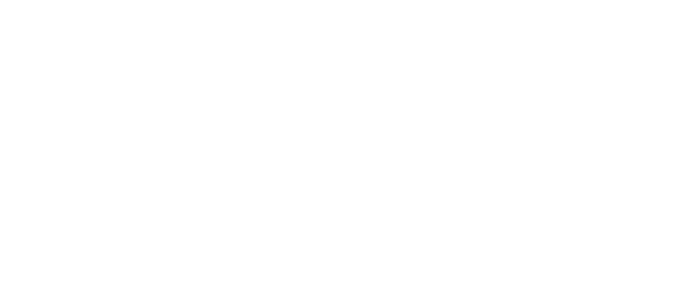
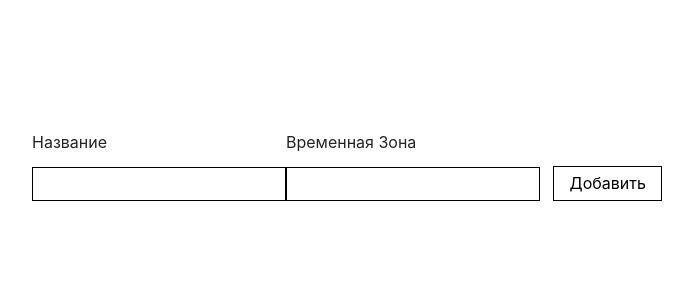
Before and after one commit to staceyviolet/react-practice-tasks, a React (Create React App) app: page / in a window 1280 px wide. Shown: the top 300 px of the page, without its empty margins (293-986 px from the left). Built offline with nearby package versions, Linux system fonts and the light colour scheme.

Commit message:
homework-6

```diff
--- a/src/App.js
+++ b/src/App.js
@@ -13,6 +13,8 @@
 import WorkoutsTracker from "./components/WorkoutsTrack/WorkoutsTracker";
 import Cards from "./components/Cards/Cards";
 import {Decomposition} from "./components/Decomposition/Decomposition";
+import {WorldClock} from "./components/WorldClock/WorldClock";
+
 
 function App() {
     return (
@@ -31,7 +33,7 @@
             {/*<Decomposition/>*/}
 
             {/*HOMEWORK 6*/}
-
+            <WorldClock/>
         </div>
     );
 }
--- a/src/components/WorldClock/AddClockForm.jsx
+++ b/src/components/WorldClock/AddClockForm.jsx
@@ -1,23 +1,17 @@
 import * as React from 'react'
 import FormInput from "../WorkoutsTrack/FormInput";
-import {useState} from "react";
+import './addClockForm.css'
 
-export const AddClockForm = ({}) => {
-    const [name, setName] = useState('')
-    const [timeZone, setTimeZone] = useState('')
-
-    const handleSubmit = (e) => {
-        e.preventDefault()
-    }
-
+export const AddClockForm = ({name, timezone, handleChange, handleSubmit}) => {
     return (
-        <>
+        <div className={'add-clock-form'}>
             <form onSubmit={handleSubmit}>
                 <FormInput fieldName={"name"} fieldValue={name} labelText={"Название"}
-                           onChange={(e) => setName(e.target.value)}/>
-                <FormInput fieldName={"timeZone"} fieldValue={timeZone} labelText={"Временная Зона"}
-                           onChange={(e) => setTimeZone(e.target.value)}/>
+                           onChange={handleChange}/>
+                <FormInput fieldName={"timezone"} fieldValue={timezone} labelText={"Временная Зона"}
+                           onChange={handleChange}/>
+                <button type={"submit"}>Добавить</button>
             </form>
-        </>
+        </div>
     )
 }
--- /dev/null
+++ b/src/components/WorldClock/Clock.jsx
@@ -0,0 +1,17 @@
+import * as React from 'react'
+import './clock.css'
+
+export const Clock = ({clock, removeClock}) => {
+    return (
+        <div className={"clock"}>
+            <div className={"clock__name"}>{clock.name}</div>
+            <div className={"clock__delete"} onClick={() => removeClock(clock.id)}>x</div>
+            <div className={"clock__face"}>
+                <div className={"clock__hand hour"}></div>
+                <div className={"clock__hand minute"}></div>
+                <div className={"clock__hand second"}></div>
+                {clock.timeZone}
+            </div>
+        </div>
+    )
+}
--- a/src/components/WorldClock/WorldClock.jsx
+++ b/src/components/WorldClock/WorldClock.jsx
@@ -1,10 +1,51 @@
 import * as React from 'react'
 import {AddClockForm} from "./AddClockForm";
+import {useState} from "react";
+import {generate} from "shortid";
+import {Clock} from "./Clock";
+import './worldClock.css'
 
-export const WorldClock = ({  }) => {
-  return (
-    <>
-      <AddClockForm />
-    </>
-  )
+export const WorldClock = ({}) => {
+    const [name, setName] = useState('')
+    const [timezone, setTimezone] = useState('')
+    const [clocksArray, setClocksArray] = useState([])
+
+    const handleChange = (e) => {
+        e.preventDefault()
+
+        if (e.target.name === "name") {
+            setName(e.target.value)
+        }
+        if (e.target.name === "timezone") {
+            setTimezone(e.target.value)
+        }
+    }
+
+
+    const handleSubmit = (e) => {
+        e.preventDefault()
+        setClocksArray((prev) => {
+            return [...prev, {
+                id: generate(),
+                name: name,
+                timezone: timezone
+            }]
+        })
+    }
+
+    const handleRemoveClick = (id) => {
+        setClocksArray(prev => prev.filter(clock => clock.id !== id))
+    }
+
+    return (
+        <div className={"world-clock"}>
+            <AddClockForm handleSubmit={handleSubmit} handleChange={handleChange}/>
+            <div className={"world-clock__clocks"}>
+                {clocksArray.map(clock => {
+                    return <Clock key={clock.id} clock={clock} removeClock={handleRemoveClick}/>
+                })}
+            </div>
+        </div>
+    )
+
 }
--- /dev/null
+++ b/src/components/WorldClock/addClockForm.css
@@ -0,0 +1,24 @@
+.add-clock-form form {
+    display: flex;
+    justify-content: space-between;
+    width: 630px;
+    box-sizing: border-box;
+    margin-bottom: 20px;
+}
+
+.add-clock-form form input, .add-clock-form form button {
+    line-height: 30px;
+    background: white;
+    border: 1px solid black;
+    align-self: flex-end;
+}
+
+.add-clock-form form input {
+    margin-top: 5px;
+}
+
+.add-clock-form form button {
+    cursor: pointer;
+    height: 35px;
+    width: 150px;
+}
--- /dev/null
+++ b/src/components/WorldClock/clock.css
@@ -0,0 +1,64 @@
+.clock {
+    display: flex;
+    flex-direction: column;
+    margin: 20px;
+}
+
+.clock__name {
+    align-self: center;
+}
+
+.clock__face {
+    background: white;
+    border: 1px solid black;
+    border-radius: 50%;
+    width: 100px;
+    height: 100px;
+    position: relative;
+    margin: 0 auto;
+}
+
+.clock__hand {
+    position: absolute;
+    background: black;
+    border-radius: 10px;
+    transform-origin: bottom;
+}
+
+.hour {
+    width: 1.8%;
+    height: 25%;
+    top: 25%;
+    left: 48.85%;
+    opacity: 0.8;
+}
+
+.minute {
+    width: 1.6%;
+    height: 30%;
+    top: 19%;
+    left: 48.9%;
+    opacity: 0.8;
+}
+
+.second {
+    width: 1%;
+    height: 40%;
+    top: 9%;
+    left: 49.25%;
+    opacity: 0.8;
+}
+
+.clock__delete {
+    background: white;
+    border: 1px solid black;
+    border-radius: 50%;
+    width: 20px;
+    height: 20px;
+    cursor: pointer;;
+    display: flex;
+    justify-content: center;
+    align-items: center;
+    padding: 0 0 5px;
+    align-self: flex-end;
+}
--- /dev/null
+++ b/src/components/WorldClock/worldClock.css
@@ -0,0 +1,14 @@
+.world-clock {
+    min-height: 100vh;
+    display: flex;
+    flex-direction: column;
+    align-items: center;
+    justify-content: center;
+}
+
+.world-clock__clocks {
+    min-height: 450px;
+    width: 530px;
+    display: flex;
+    flex-wrap: wrap;
+}
```
Also changed, not shown: src/components/WorldClock/ClockItem.jsx (deleted, +0 -9 lines).
